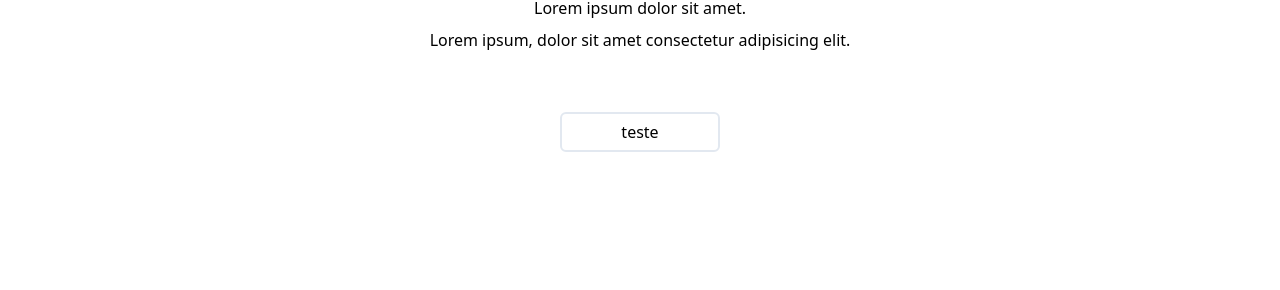
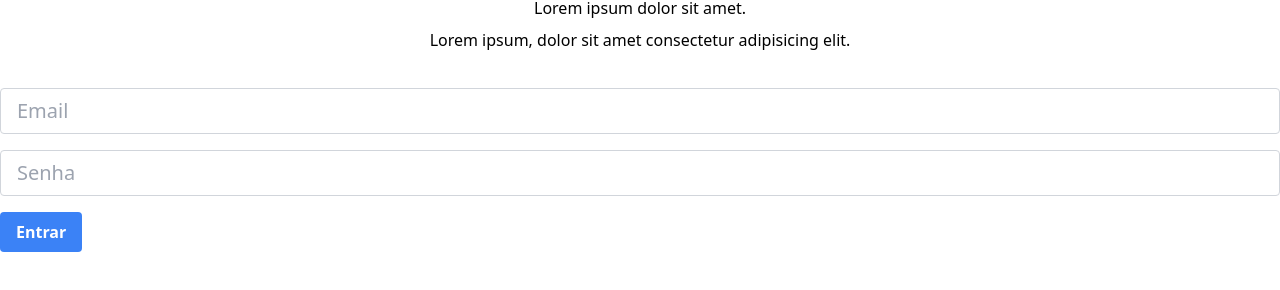
Before and after one commit to StaticDreamstate/GamaBoss, a React (Vite) app in the folder frontend/: page / in a window 1280 px wide. Shown: the part 372-662 px from the top of the page. Built offline with nearby package versions, Linux system fonts and the light colour scheme.

Commit message:
adiconando lógica de login

```diff
--- a/frontend/src/components/Button/index.tsx
+++ b/frontend/src/components/Button/index.tsx
@@ -1,13 +1,12 @@
-// import { buttonStyle } from "./buttonStyle";
+interface IButtonProps {
+  buttonLabel: string;
+  type?: string;
+}
 
-interface IButtonProps {
-    buttonLabel : string;
-  }
-
-export default function Button (props: IButtonProps) {
-    return (
-        <button className="bg-blue-500 hover:bg-blue-700 text-white font-bold py-2 px-4 rounded"> Button
-        {props.buttonLabel}
-        </button>
-    )
+export default function Button(props: IButtonProps) {
+  return (
+    <button className="bg-blue-500 hover:bg-blue-700 text-white font-bold py-2 px-4 rounded">
+      {props.buttonLabel}
+    </button>
+  );
 }
--- a/frontend/src/contexts/AuthContext/index.tsx
+++ b/frontend/src/contexts/AuthContext/index.tsx
@@ -1,4 +1,3 @@
-import axios from "axios";
 import { createContext, useEffect, useState } from "react";
 import { useNavigate } from "react-router-dom";
 import { requestApi } from "../../services/api";
@@ -28,7 +27,7 @@ export function AuthProvider({ children }: IAuthProvider) {
       .then(function (response) {
         localStorage.setItem("user", JSON.stringify(response.data));
         setUser(response.data);
-        navigate("/");
+        navigate("/home");
       })
       .catch(function (error) {
         console.log(error);
--- a/frontend/src/pages/Login/index.tsx
+++ b/frontend/src/pages/Login/index.tsx
@@ -1,18 +1,50 @@
-import logo from "../../assets/hometest.png"
-import Box from "../../components/BoxHome";
+import { useContext, useState } from "react";
+import { stringify } from "uuid";
+import logo from "../../assets/hometest.png";
+import Button from "../../components/Button";
+import { AuthContext } from "../../contexts/AuthContext";
 
-export default function Login(){
+export default function Login() {
+  const [email, setEmail] = useState("");
+  const [password, setPassword] = useState("");
+  const { login } = useContext(AuthContext);
+
+  function handleSubmit(e: any) {
+    e.preventDefault();
+    login(email, password);
+  }
+
   return (
     <main className="pt-10 grid justify-items-stretc">
+      <img
+        src={logo}
+        alt="imagem de"
+        className="justify-self-center h-60 rounded-2xl border-solid border-2 border-slate-200"
+      />
 
-    <img src={logo} alt="imagem de" className="justify-self-center h-60 rounded-2xl border-solid border-2 border-slate-200" />
-
-    <h2 className='justify-self-center pt-10'>Lorem ipsum dolor sit amet.</h2>
-    <p className=" justify-self-center pt-2 pb-5 px-10">Lorem ipsum, dolor sit amet consectetur adipisicing elit.</p>
-
-    <button className=" justify-self-center mt-10 h-10 w-40 rounded-md border-solid border-2 border-slate-200">teste</button>
-
-
-</main>
-  )
+      <h2 className="justify-self-center pt-10">Lorem ipsum dolor sit amet.</h2>
+      <p className=" justify-self-center pt-2 pb-5 px-10">
+        Lorem ipsum, dolor sit amet consectetur adipisicing elit.
+      </p>
+      <form onSubmit={handleSubmit}>
+        <input
+          key={"email"}
+          type="email"
+          className=" my-4 form-control block w-full px-4 py-2 text-xl font-normal text-gray-700 bg-white bg-clip-padding border border-solid border-gray-300 rounded transition ease-in-out m-0 focus:text-gray-700 focus:bg-white focus:border-blue-600 focus:outline-none"
+          placeholder="Email"
+          value={email}
+          onChange={(e) => setEmail(e.target.value)}
+        />
+        <input
+          key={"password"}
+          type="password"
+          className=" my-4 backdrop:form-control block w-full px-4 py-2 text-xl font-normal text-gray-700 bg-white bg-clip-padding border border-solid border-gray-300 rounded transition ease-in-out m-0 focus:text-gray-700 focus:bg-white focus:border-blue-600 focus:outline-none"
+          placeholder="Senha"
+          value={password}
+          onChange={(e) => setPassword(e.target.value)}
+        />
+        <Button buttonLabel="Entrar" type="submit" />
+      </form>
+    </main>
+  );
 }
--- a/frontend/src/services/api/index.ts
+++ b/frontend/src/services/api/index.ts
@@ -2,7 +2,7 @@ import axios from "axios";
 
 function getTokenFromLocalStorage() {
   const token = localStorage.getItem("user");
-  console.log("the token from local storage is -> " + token);
+  // console.log("the token from local storage is -> " + token);
   if (token === null) {
     return undefined;
   }
```
Also changed, not shown: frontend/src/components/Button/buttonStyle.ts (deleted).
